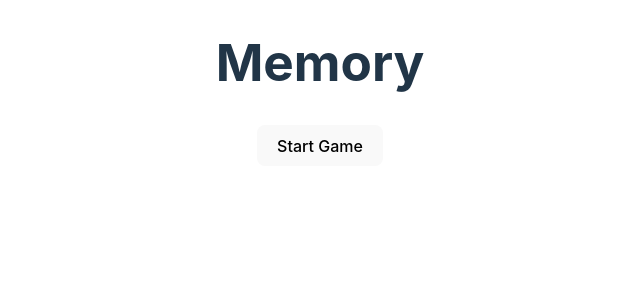
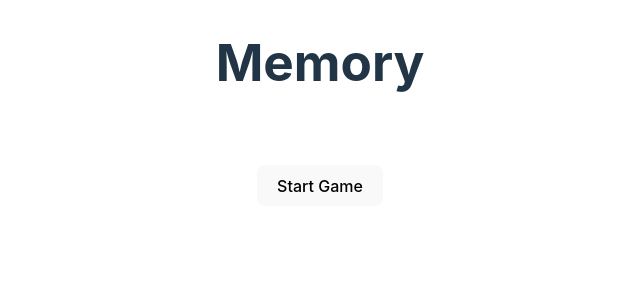
Before and after one commit to lorashley/memory-game, a React (Vite) app: page / in a window 1280 px wide. Shown: the top 300 px of the page, without its empty margins (320-960 px from the left). Built offline with nearby package versions, Linux system fonts and the light colour scheme.

Commit message:
✨ Update game reset button logic to display when no cards are present or on win condition

```diff
--- a/src/App.tsx
+++ b/src/App.tsx
@@ -51,12 +51,6 @@ const App = () => {
   return (
     <AppOuter>
       <h1>Memory</h1>
-
-      {!foundIndexes.length && (
-        <button onClick={resetGame}>
-          {hasWon ? 'Play Again' : 'Start Game'}
-        </button>
-      )}
       <CardContainer>
         {cards?.map((card) => (
           <Card
@@ -74,6 +68,11 @@ const App = () => {
           <h1>You won!</h1>
         </>
       )}
+      {(!cards || hasWon) && (
+        <button onClick={resetGame}>
+          {hasWon ? 'Play Again' : 'Start Game'}
+        </button>
+      )}
     </AppOuter>
   )
 }
```
